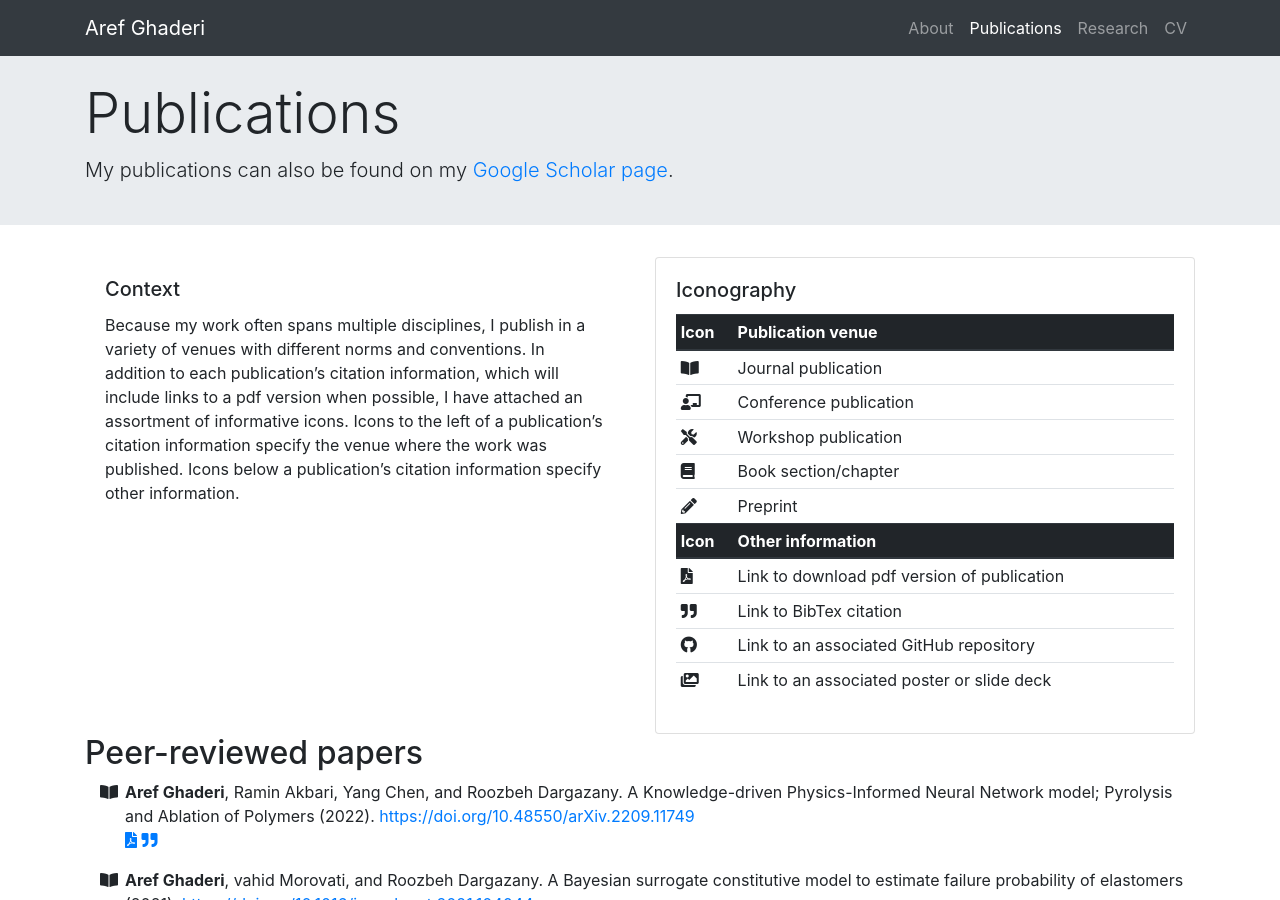
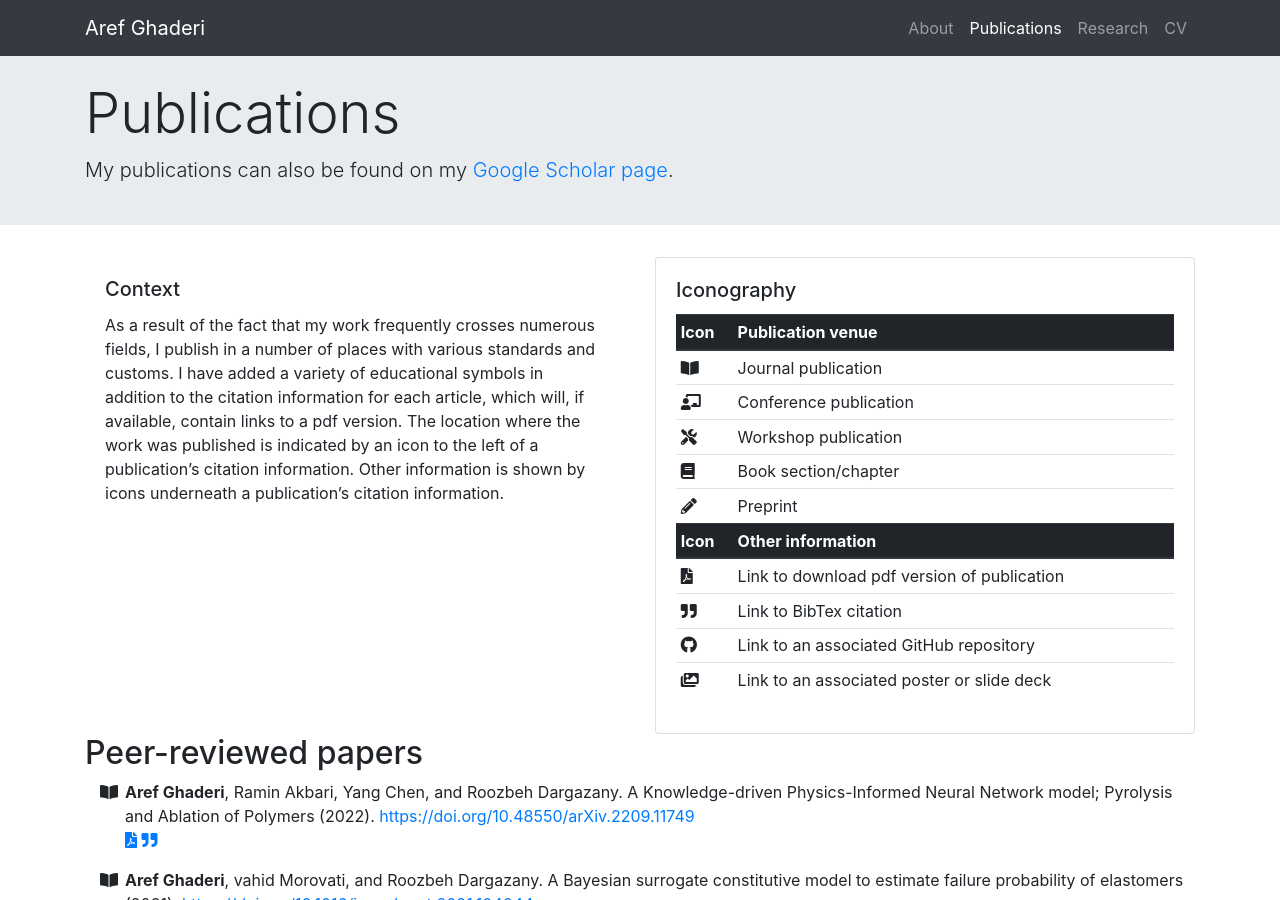
Before and after one commit to A-Ghaderi/Webpage, a Jekyll site: the page built from _pages/publications.md, in a window 1280 px wide and 900 px high. Built offline with Jekyll 4.4.1, drawn with Linux system fonts in a browser that asks for light colours; nearby versions of some CDN libraries.

Commit message:
Update publications.md

```diff
--- a/_pages/publications.md
+++ b/_pages/publications.md
@@ -7,12 +7,6 @@ jumbo_txt: |
   My publications can also be found on my [Google Scholar page](https://scholar.google.com/citations?user=NYZnS8MAAAAJ&hl=en).
 
 overview: |
-  Because my work often spans multiple disciplines, I publish in a variety of
-  venues with different norms and conventions.
-  In addition to each publication's citation information, which will include links
-  to a pdf version when possible, I have attached an assortment of informative icons.
-  Icons to the left of a publication’s citation information specify the
-  venue where the work was published.
-  Icons below a publication’s citation information specify other information.
+  As a result of the fact that my work frequently crosses numerous fields, I publish in a number of places with various standards and customs. I have added a variety of educational symbols in addition to the citation information for each article, which will, if available, contain links to a pdf version. The location where the work was published is indicated by an icon to the left of a publication's citation information. Other information is shown by icons underneath a publication's citation information.
 
 ---
```
